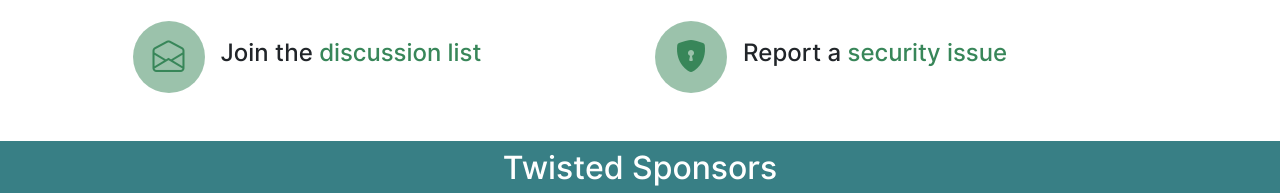
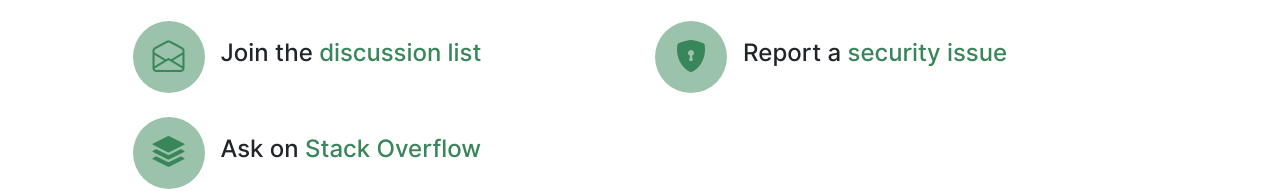
Before and after one commit to twisted/twisted.github.io, a website: page index.html in a window 1280 px wide. Shown: the part 2408-2601 px from the top of the page. Drawn offline with nearby package versions, Linux system fonts and the light colour scheme.

Commit message:
Add back stack overflow

```diff
--- a/index.html
+++ b/index.html
@@ -577,6 +577,19 @@
                 </div>
               </div>
 
+              <div class="col-md-6 d-flex mb-4 align-items-center">
+                <div class="icon-round bg-primary mr-3">
+                  <i class="icon bi bi-stack text-primary"></i>
+                </div>
+                <div>
+                  <h4>Ask on
+                    <a href="https://stackoverflow.com/questions/tagged/twisted">
+                      Stack Overflow
+                    </a>
+                  </h4>
+                </div>
+              </div>
+
             </div>
           </div>
         </div>
```
